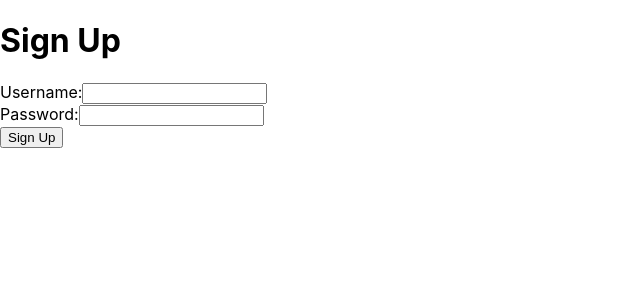
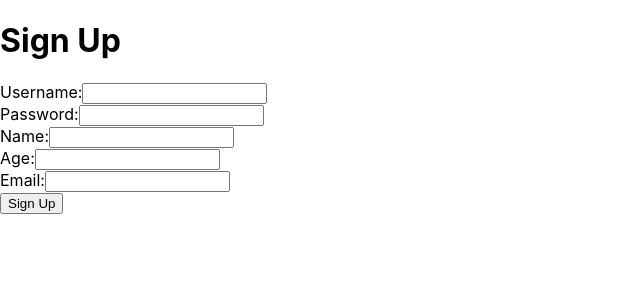
Before and after one commit to chayex18/SmartCare, a React (Create React App) app: page /signup in a window 1280 px wide. Shown: the top 300 px of the page, without its empty margins (0-640 px from the left). Built offline with nearby package versions, Linux system fonts and the light colour scheme.

Commit message:
Functional Sign_up and Log_in Functions

```diff
--- a/src/components/DashboardPage.js
+++ b/src/components/DashboardPage.js
@@ -1,9 +1,18 @@
 import React from "react";
+import { useLocation, useNavigate } from "react-router-dom";
 
 const DashboardPage = () => {
+  const location = useLocation();
+  const navigate = useNavigate();
+
+  const name = location.state?.name || "User"; // Default to "User" if name is not available
+  const handleSignOut = () => {
+    navigate("/"); // Redirect to landing page
+  };
   return (
     <div>
-      <h1>Welcome to Dashboard</h1>
+      <h1>Welcome to Dashboard, {name}!</h1>
+      <button onClick={handleSignOut}>Sign Out</button>
     </div>
   );
 };
--- a/src/components/Login.js
+++ b/src/components/Login.js
@@ -4,14 +4,29 @@ import { useNavigate } from "react-router-dom";
 const Login = () => {
   const [username, setUsername] = useState("");
   const [password, setPassword] = useState("");
+  const [error, setError] = useState("");
   const navigate = useNavigate();
 
-  const handleSubmit = (e) => {
+  const handleSubmit = async (e) => {
     e.preventDefault();
-    // Simulate user login (You can implement API calls here)
-    console.log("User logged in:", { username, password });
-    // Redirect to the landing page after login
-    navigate("/");
+    // Verify user credentials
+    try {
+      const response = await fetch("http://localhost:5001/users");
+      const users = await response.json();
+      const user = users.find(
+        (user) => user.username === username && user.password === password
+      );
+
+      if (user) {
+        console.log("User logged in:", { username });
+        // Redirect to Dashboard page
+        navigate("/dashboard", { state: { name: user.name } });
+      } else {
+        setError("Invalid username or password");
+      }
+    } catch (err) {
+      setError("Failed to communicate with the server.");
+    }
   };
 
   return (
@@ -36,6 +51,7 @@ const Login = () => {
             required
           />
         </div>
+        {error && <p style={{ color: "red" }}>{error}</p>}
         <button type="submit">Log In</button>
       </form>
     </div>
--- a/src/components/SignUp.js
+++ b/src/components/SignUp.js
@@ -4,14 +4,40 @@ import { useNavigate } from "react-router-dom";
 const SignUp = () => {
   const [username, setUsername] = useState("");
   const [password, setPassword] = useState("");
+  const [name, setName] = useState("");
+  const [age, setAge] = useState("");
+  const [email, setEmail] = useState("");
+  const [error, setError] = useState("");
   const navigate = useNavigate();
 
-  const handleSubmit = (e) => {
+  const handleSubmit = async (e) => {
     e.preventDefault();
-    // Simulate user registration (You can implement API calls here)
-    console.log("User registered:", { username, password });
-    // Redirect to login page after signup
-    navigate("/dashboard");
+    // Check if the user already exists
+    try {
+      const response = await fetch("http://localhost:5001/users");
+      const users = await response.json();
+      const userExists = users.find((user) => user.username === username);
+
+      if (userExists) {
+        setError("User already exist!");
+        return;
+      }
+
+      // Register the user
+      const newUser = { username, password, name, age, email };
+      await fetch("http://localhost:5001/users", {
+        method: "POST",
+        headers: {
+          "Content-Type": "application/json",
+        },
+        body: JSON.stringify(newUser),
+      });
+
+      // Redirect to Dashboard page after signup
+      navigate("/dashboard", { state: { name } });
+    } catch (err) {
+      setError("Failed to communicate with the server.");
+    }
   };
 
   return (
@@ -36,6 +62,35 @@ const SignUp = () => {
             required
           />
         </div>
+        <div>
+          <label>Name:</label>
+          <input
+            type="text"
+            value={name}
+            onChange={(e) => setName(e.target.value)}
+            required
+          />
+        </div>
+        <div>
+          <label>Age:</label>
+          <input
+            type="number"
+            value={age}
+            onChange={(e) => setAge(e.target.value)}
+            required
+          />
+        </div>
+        <div>
+          <label>Email:</label>
+          <input
+            type="email"
+            value={email}
+            onChange={(e) => setEmail(e.target.value)}
+            required
+          />
+        </div>
+        {error && <p style={{ color: "red" }}>{error}</p>}
+
         <button type="submit">Sign Up</button>
       </form>
     </div>
```
